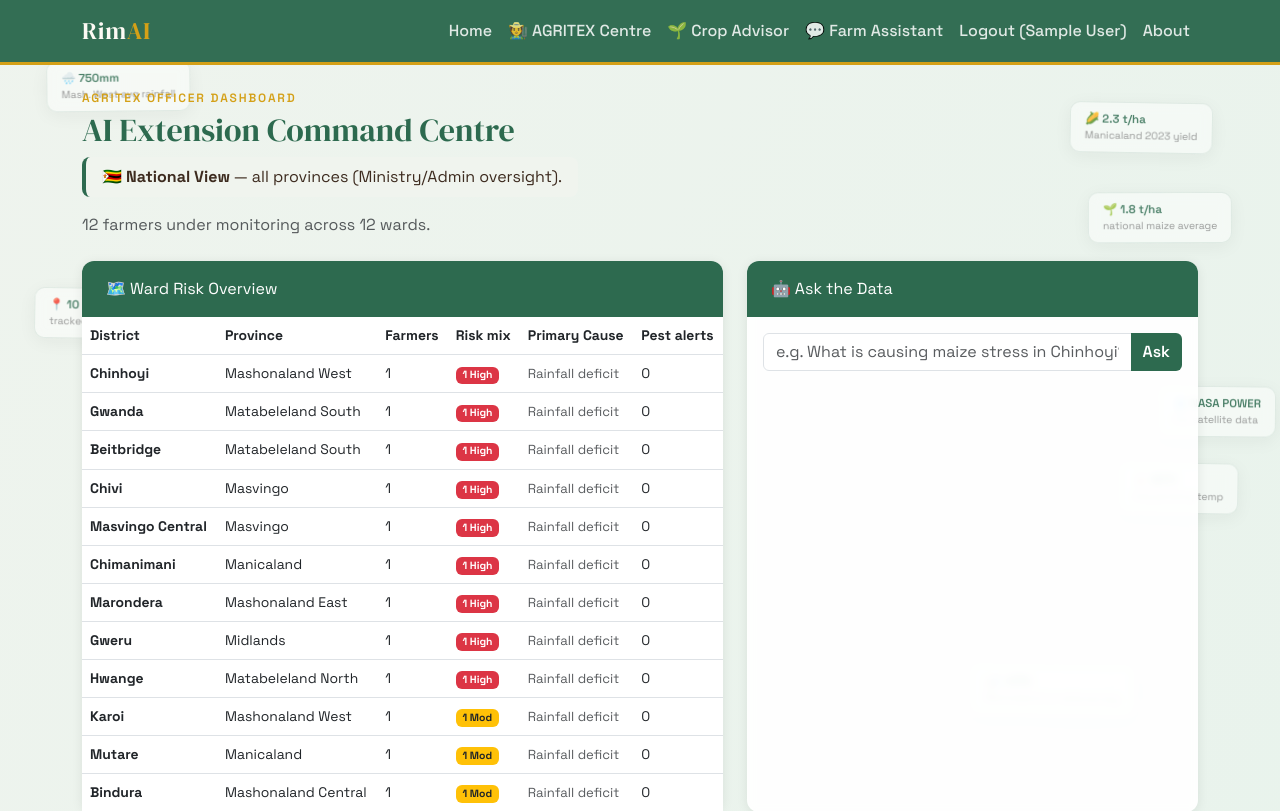
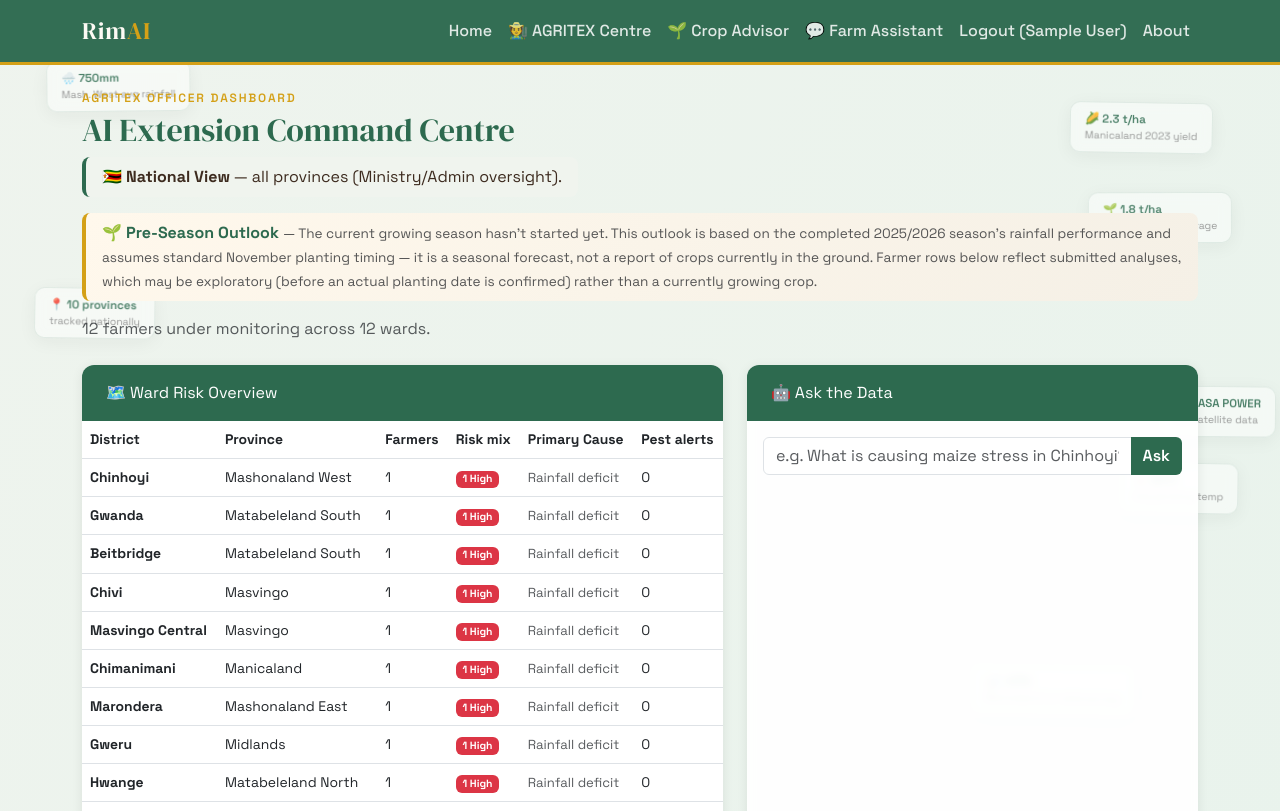
Before and after one commit to TereraiC/RimAI-AI4I-2026, a Flask app: page /agritex in a window 1280 px wide. Shown: the top 811 px of the page. Run offline with Flask 3, Linux system fonts and the light colour scheme; the visitor is signed in with stand-in values (Sample User, id 1); data comes from the database, SQL or seed files in the repository; data that the repository does not hold is empty; some libraries are stand-ins or nearby versions.

Commit message:
feat: honest pre-season/in-season disclosure banner on map and Ministry dashboard

```diff
--- a/app.py
+++ b/app.py
@@ -602,6 +602,38 @@ def national_factor_summary(rainfall, avg_rain, temp, risk_label):
 
     return {"factor": factor, "detail": detail, "recommendation": rec}
 
+def season_outlook_context():
+    """
+    RimAI has no ground-truth data on who has actually planted, or when —
+    that only exists for individual farmers who've used the Crop Advisor.
+    The national map, Food Security Index, and Early Warning Feed are all
+    built from a rainfall/climate-driven model assuming standard November
+    planting timing, not live per-farm monitoring. This makes that
+    distinction explicit wherever those views are shown, using the same
+    season-window detection already built for the rainfall fix.
+    """
+    from data_pipeline.weather_service import get_season_window
+    _, _, prorate, season_label = get_season_window()
+    year_range = season_label.split(" ")[0]  # e.g. "2025/2026" from "2025/2026 season (completed)"
+    today = datetime.date.today()
+    in_growing_season = 10 <= today.month or today.month <= 3
+    if in_growing_season:
+        return {
+            "mode": "in_season",
+            "badge": "📈 In-Season Forecast",
+            "message": (f"This outlook is based on real rainfall for the {year_range} season to date, "
+                        f"assuming standard planting timing for each province. It reflects province-wide climate "
+                        f"conditions, not confirmed per-farm planting status — individual farms may differ."),
+        }
+    return {
+        "mode": "pre_season",
+        "badge": "🌱 Pre-Season Outlook",
+        "message": (f"The current growing season hasn't started yet. This outlook is based on the completed "
+                     f"{year_range} season's rainfall performance and assumes standard November planting "
+                     f"timing — it is a seasonal forecast, not a report of crops currently in the ground."),
+    }
+
+
 def compute_national_snapshot():
     from core.harvest_model import predict_yield, PROVINCE_META
     from data_pipeline.weather_service import get_weather_for_farm
@@ -634,8 +666,9 @@ def national_dashboard():
         flash('The national map is a Ministry-level view. Your AGRITEX Centre shows your assigned province in full detail.', 'info')
         return redirect(url_for('agritex_dashboard'))
     province_data = compute_national_snapshot()
+    outlook = season_outlook_context()
     return render_template('national_dashboard.html',
-                           province_data=json.dumps(province_data))
+                           province_data=json.dumps(province_data), outlook=outlook)
 
 
 @app.route('/ministry', methods=['GET', 'POST'])
@@ -643,9 +676,10 @@ def national_dashboard():
 def ministry_dashboard():
     from core.harvest_model import PROVINCE_META
     province_data = compute_national_snapshot()
+    outlook = season_outlook_context()
     fsi = ministry_module.food_security_index(province_data)
     production = ministry_module.national_production(province_data)
-    warnings = ministry_module.early_warning_feed(province_data)
+    warnings = ministry_module.early_warning_feed(province_data, in_season=(outlook["mode"] == "in_season"))
     allocation = ministry_module.input_allocation_intelligence(province_data)
 
     policy_sim = None
@@ -659,7 +693,7 @@ def ministry_dashboard():
 
     return render_template('ministry_dashboard.html', fsi=fsi, production=production,
                            warnings=warnings, allocation=allocation, policy_sim=policy_sim,
-                           sim_form=sim_form, province_data=province_data)
+                           sim_form=sim_form, province_data=province_data, outlook=outlook)
 
 
 @app.route('/model-insights')
@@ -984,7 +1018,8 @@ def agritex_dashboard():
 
     return render_template('agritex_dashboard.html', ward_table=ward_table, priority_queue=queue,
                            farmer_count=len(snapshots), answer=answer, last_question=last_question,
-                           allocations=allocations, visits=visits, officer_province=officer_province)
+                           allocations=allocations, visits=visits, officer_province=officer_province,
+                           outlook=season_outlook_context())
 
 
 @app.route('/admin')
--- a/core/explanation_engine.py
+++ b/core/explanation_engine.py
@@ -105,14 +105,20 @@ def build_explanation(analysis):
         })
 
     # ── Pest/disease analysis ────────────────────────────────────────────────
+    not_yet_planted = timing in ("wait", "risky")
     for alert in pest.get("active_alerts", []):
-        factors.append(f"{alert['name']} risk active — {alert['severity']} severity "
-                        f"(window: {alert['window']})")
+        if not_yet_planted:
+            factors.append(f"{alert['name']} pressure to expect once planted — {alert['severity']} severity "
+                            f"(typical window: {alert['window']}); current weather favours this pest, but no crop is in the ground yet")
+        else:
+            factors.append(f"{alert['name']} risk active — {alert['severity']} severity "
+                            f"(window: {alert['window']})")
         mitigations.append({
             "action":  alert["action"],
             "impact":  "Prevents 20–40% yield loss if untreated at high infestation levels",
             "source":  "FAO Fall Armyworm Management Guidelines",
-            "urgency": "Immediate" if alert["severity"] == "High" else "Monitor"
+            "urgency": ("Plan ahead" if not_yet_planted else
+                        ("Immediate" if alert["severity"] == "High" else "Monitor"))
         })
 
     if not factors:
--- a/dashboards/ministry.py
+++ b/dashboards/ministry.py
@@ -39,15 +39,21 @@ def national_production(province_data):
     }
 
 
-def early_warning_feed(province_data):
+def early_warning_feed(province_data, in_season=True):
     """Auto-generated warnings for provinces at elevated risk or with a
-    meaningful rainfall shortfall versus their own province average."""
+    meaningful rainfall shortfall versus their own province average.
+    During the off-season (nothing planted yet), speaks in outlook
+    language rather than active-risk language — 'projected to face high
+    risk' rather than 'high crop failure risk', since no crop is
+    actually in the ground yet to be at risk."""
     warnings = []
+    high_verb = "High crop failure risk" if in_season else "Projected high risk if planted on schedule"
     for prov, p in province_data.items():
         if p["risk"] == "High":
-            warnings.append(f"🔴 {prov}: High crop failure risk — {p['recommendation']}")
+            warnings.append(f"🔴 {prov}: {high_verb} — {p['recommendation']}")
         elif p["risk"] == "Moderate" and p["vs_norm"] < -10:
-            warnings.append(f"🟠 {prov}: Yield tracking {abs(p['vs_norm'])}% below provincial norm.")
+            tail = "below provincial norm." if in_season else "below provincial norm (outlook, not yet planted)."
+            warnings.append(f"🟠 {prov}: Yield tracking {abs(p['vs_norm'])}% {tail}")
     warnings.sort()
     if not warnings:
         warnings = ["✅ No provinces currently show elevated risk."]
--- a/templates/agritex_dashboard.html
+++ b/templates/agritex_dashboard.html
@@ -10,6 +10,12 @@
 {% else %}
 <div class="p-2 px-3 mb-3" style="background:var(--mist);border-radius:8px;border-left:4px solid var(--green);display:inline-block;">
   🇿🇼 <strong>National View</strong> — all provinces (Ministry/Admin oversight).
+</div>
+{% endif %}
+{% if outlook %}
+<div class="p-2 px-3 mb-3" style="background:linear-gradient(135deg,#fff8ec,#f5f0e6);border-radius:8px;border-left:4px solid var(--gold);">
+  <strong style="color:var(--green);">{{ outlook.badge }}</strong>
+  <span style="font-size:0.85rem;color:#555;"> — {{ outlook.message }} Farmer rows below reflect submitted analyses, which may be exploratory (before an actual planting date is confirmed) rather than a currently growing crop.</span>
 </div>
 {% endif %}
 <p class="text-muted mb-4">{{ farmer_count }} farmers under monitoring across {{ ward_table|length }} wards.</p>
```
Also changed, not shown: templates/ministry_dashboard.html (+8 -1 lines), templates/national_dashboard.html (+8 -1 lines).
